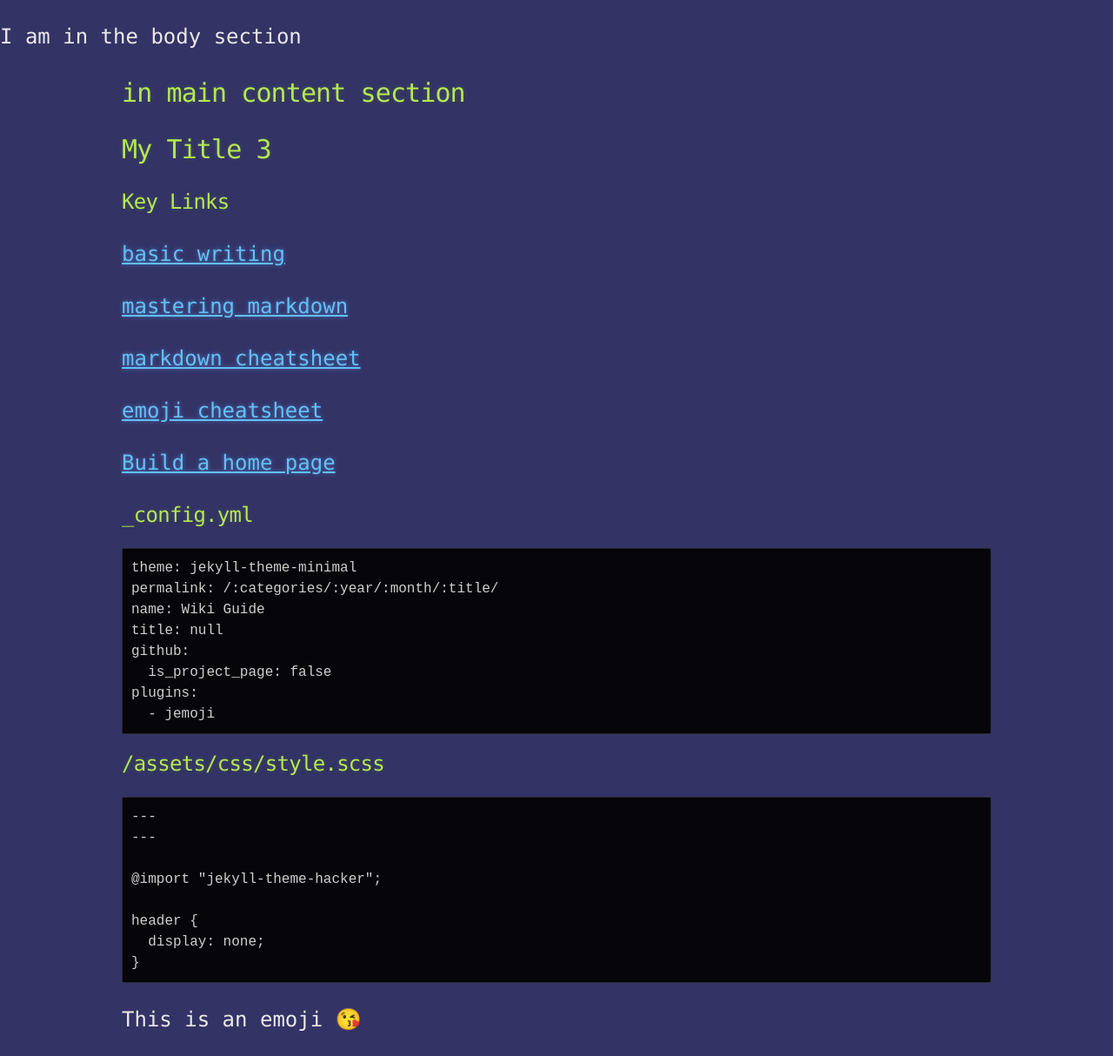
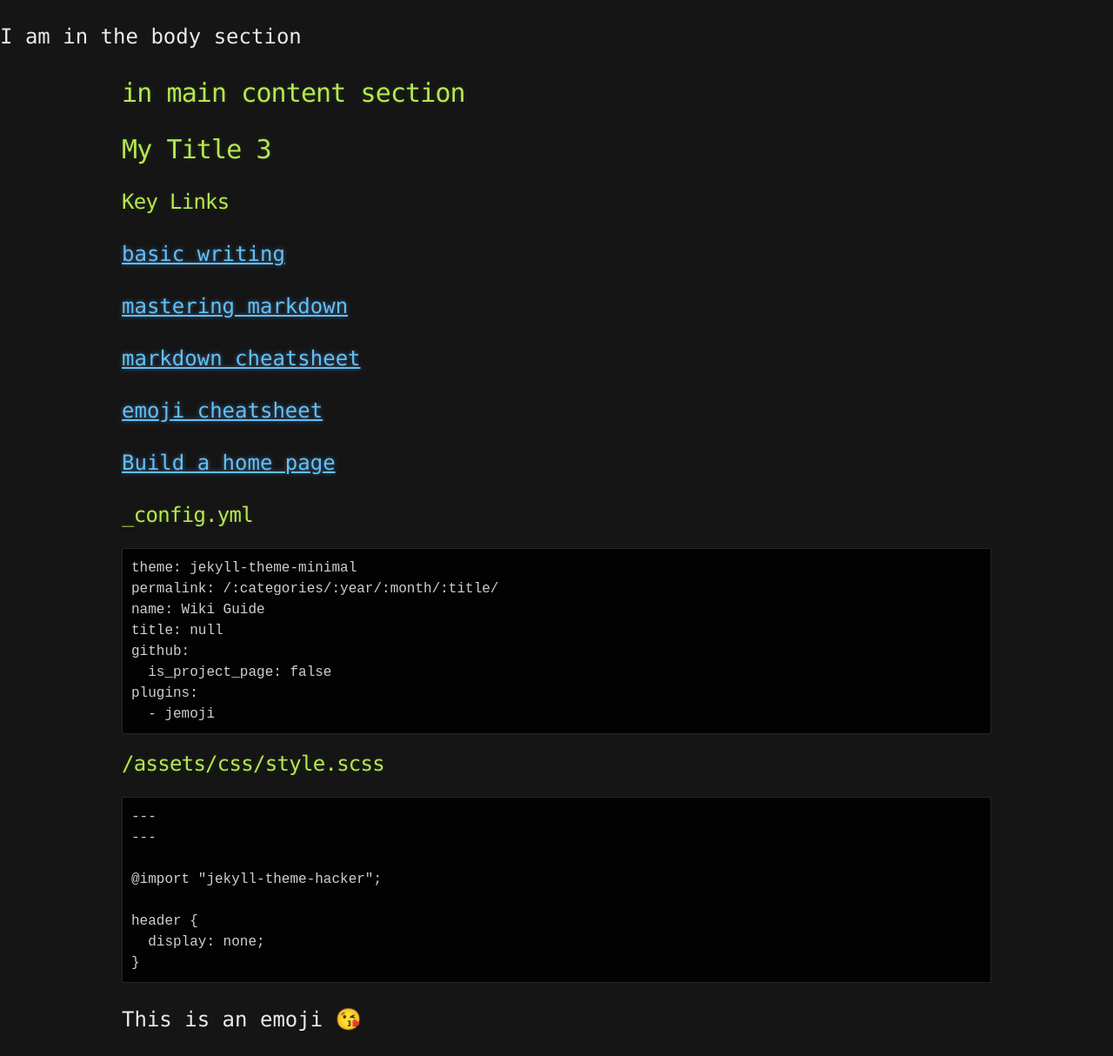
Before and after one commit to profphillips/wikibasics, a Jekyll site: the page built from index.md, in a window 1280 px wide. Shown: the whole page at 87% size. Built offline with Jekyll 4.4.1, drawn with Linux system fonts in a browser that asks for light colours; emoji names are drawn with the system emoji font; our own code applies the rules of GitHub Pages for plain Markdown files.

Commit message:
Update style.scss

```diff
--- a/assets/css/style.scss
+++ b/assets/css/style.scss
@@ -20,7 +20,7 @@ $container-max-width: 1000px;
 body {
   margin: 0;
   padding: 0;
-  background-color: #336;
+  background-color: #151515;
   //background: $body-background url("../images/bkg.png") 0 0;
   color: $body-foreground;
   font-size: 24px;
```
